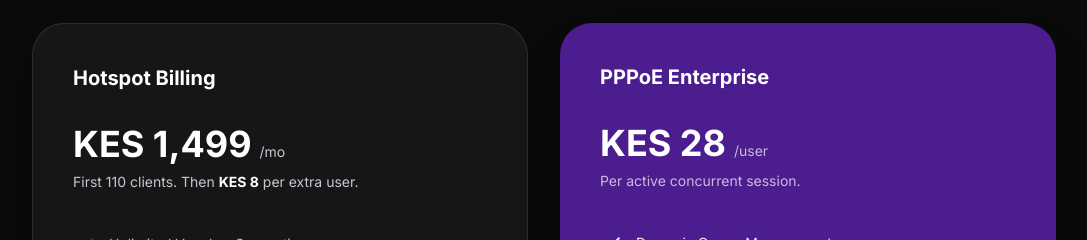
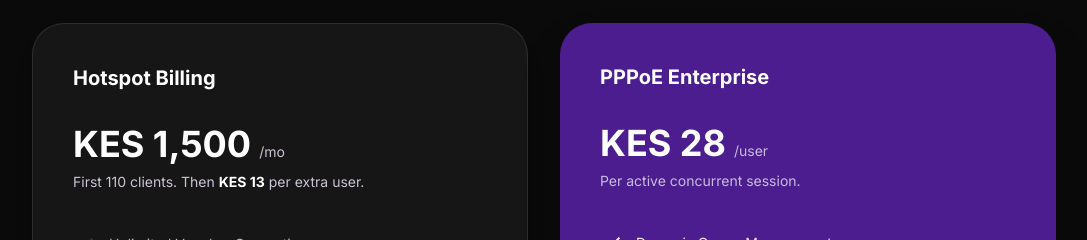
Before and after one commit to dennismutuku2005/pacewebsite, a Next.js app: page / in a window 1280 px wide. Shown: the part 3020-3260 px from the top of the page, without its empty margins (96-1183 px from the left). Built offline with nearby package versions, Linux system fonts and the light colour scheme.

Commit message:
updated pacewebsite

```diff
--- a/src/app/page.js
+++ b/src/app/page.js
@@ -194,10 +194,10 @@ export default function Home() {
                             <h3 className="text-xl font-bold mb-8 text-white">Hotspot Billing</h3>
                             <div className="mb-10">
                                 <div className="flex items-baseline gap-2 mb-2">
-                                    <span className="text-4xl font-bold text-white">KES 1,499</span>
+                                    <span className="text-4xl font-bold text-white">KES 1,500</span>
                                     <span className="text-sm text-on-surface-variant">/mo</span>
                                 </div>
-                                <p className="text-sm text-on-surface-variant">First 110 clients. Then <span className="text-white font-bold">KES 8</span> per extra user.</p>
+                                <p className="text-sm text-on-surface-variant">First 110 clients. Then <span className="text-white font-bold">KES 13</span> per extra user.</p>
                             </div>
                             <ul className="space-y-4 mb-10 flex-grow">
                                 {[
```
